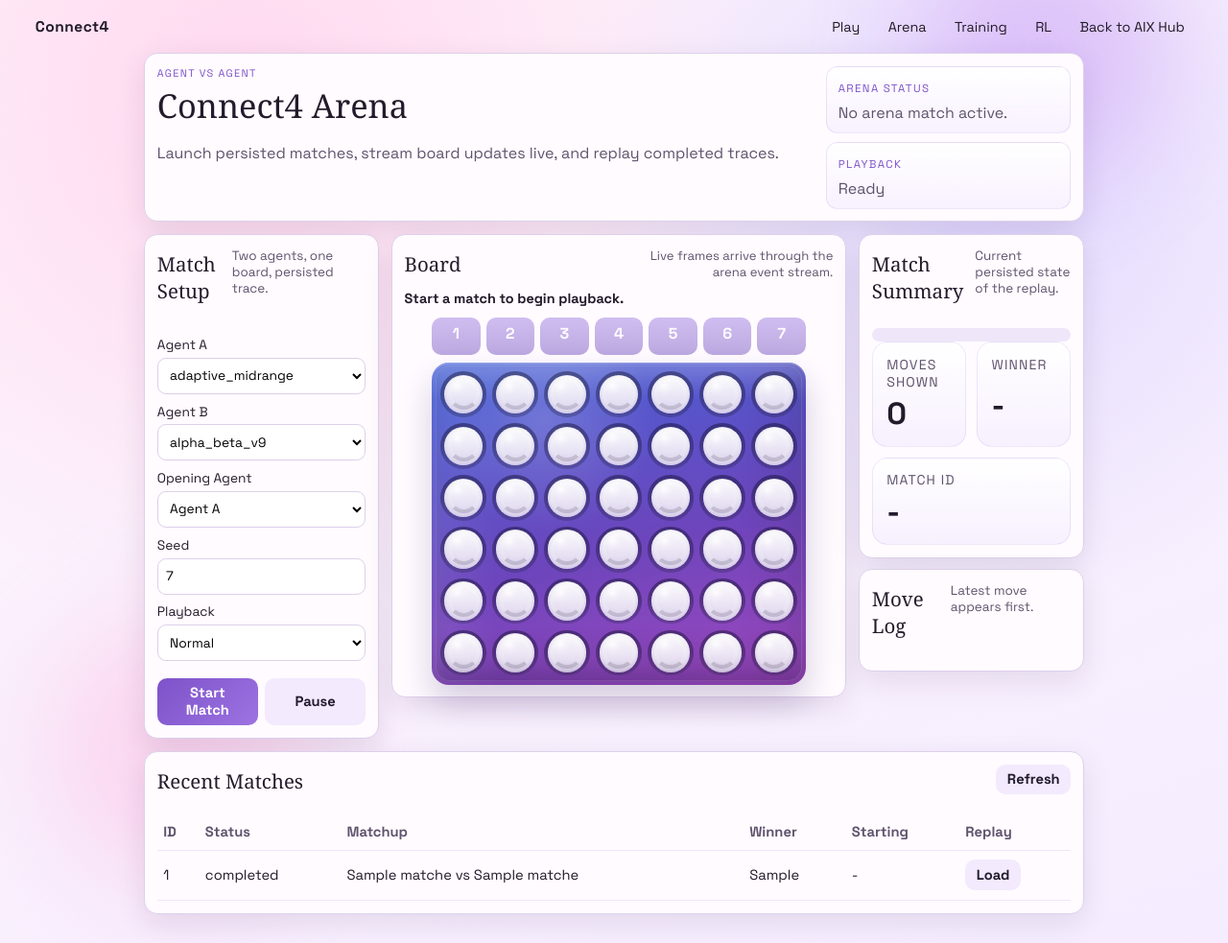
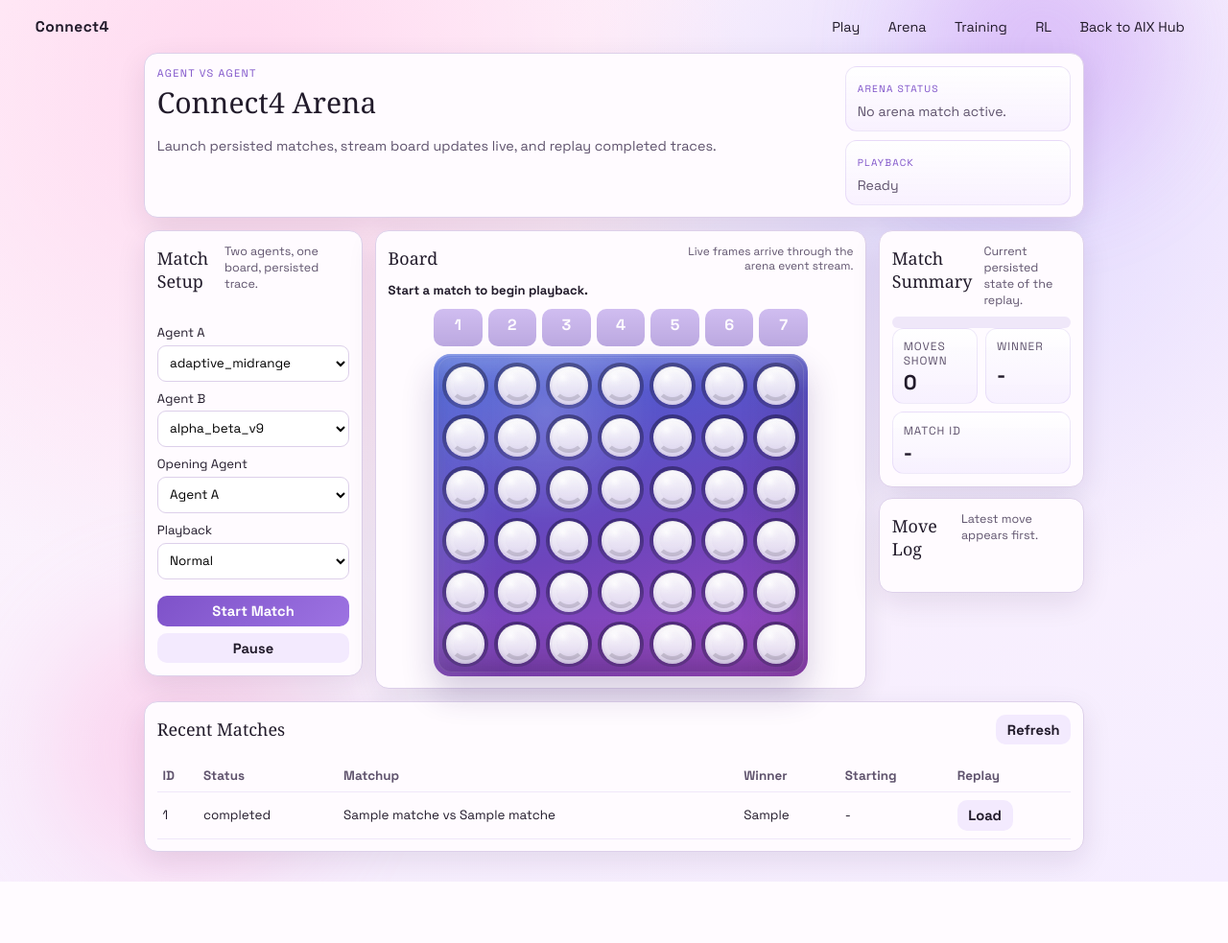
Before and after one commit to davidabelin/c4, a Flask app: page /arena in a window 1280 px wide. Shown: the whole page at 96% size. After the commit the page ends 919 px from the top, so only its background shows below. Run offline with Flask 3, Linux system fonts and the light colour scheme; tables that the repository leaves empty hold one stand-in row (values such as "Sample post"); some web fonts are replaced.

Commit message:
Refine Connect4 training, forecasts, and arena controls - rename user-facing branding to Connect4 - reduce remaining oversized arena and play typography - count one supervised sample per matching move - pad early history context instead of dropping early moves - update training copy to describe history context correctly - speed up board forecasts by removing repeated rollout sampling - return clearer forecast status and analysis errors - explain that forecast percentages are independent win estimates and do not sum to 100 - match forecast percentage font size to column number size - remove unused seed control from arena setup

```diff
--- a/c4_web/blueprints/game.py
+++ b/c4_web/blueprints/game.py
@@ -202,20 +202,19 @@ def _simulate_guided_outcome(
     next_mark: int,
     perspective_mark: int,
     lookahead: int,
-    sample_index: int,
 ) -> float:
     working = list(board)
     current_mark = int(next_mark)
-    seed_value = 1009 + sample_index * 131 + lookahead * 17 + sum((idx + 1) * int(value) for idx, value in enumerate(board))
+    seed_value = 1009 + lookahead * 17 + sum((idx + 1) * int(value) for idx, value in enumerate(board))
     saved_state = pyrandom.getstate()
     pyrandom.seed(seed_value)
     try:
-        for _ in range(max(0, int(lookahead))):
+        agent = build_heuristic_agent("alpha_beta_v9")
+        for ply in range(max(0, int(lookahead))):
             terminal = _terminal_outcome_for_board(working)
             if terminal is not None:
                 return _outcome_to_probability(terminal, perspective_mark)
-            agent = build_heuristic_agent("alpha_beta_v9")
-            action = select_ai_action(agent, working, config=_config(), mark=current_mark, rng=Random(seed_value))
+            action = select_ai_action(agent, working, config=_config(), mark=current_mark, rng=Random(seed_value + ply))
             next_grid = drop_piece(board_to_grid(working, _config()), action, mark=current_mark, config=_config())
             working = next_grid.reshape(-1).astype(int).tolist()
             current_mark = 1 if current_mark == 2 else 2
@@ -228,7 +227,7 @@ def _simulate_guided_outcome(
     return _heuristic_probability(working, perspective_mark)
 
 
-def _forecast_columns(board: list[int], lookahead: int, samples: int) -> list[dict]:
+def _forecast_columns(board: list[int], lookahead: int) -> list[dict]:
     forecasts: list[dict] = []
     config = _config()
     for column in valid_columns(board, config):
@@ -238,17 +237,12 @@ def _forecast_columns(board: list[int], lookahead: int, samples: int) -> list[di
         if immediate is not None:
             win_estimate = _outcome_to_probability(immediate, 1)
         else:
-            estimates = [
-                _simulate_guided_outcome(
-                    board_after_player,
-                    next_mark=2,
-                    perspective_mark=1,
-                    lookahead=max(0, int(lookahead) - 1),
-                    sample_index=sample_index,
-                )
-                for sample_index in range(max(1, int(samples)))
-            ]
-            win_estimate = float(sum(estimates) / len(estimates))
+            win_estimate = _simulate_guided_outcome(
+                board_after_player,
+                next_mark=2,
+                perspective_mark=1,
+                lookahead=max(0, int(lookahead) - 1),
+            )
         forecasts.append(
             {
                 "column": int(column),
@@ -428,23 +422,39 @@ def analyze_game(game_id: int):
 
     board = _decode_board(game.get("current_board_json", "[]"))
     lookahead = max(1, min(10, int(request.args.get("lookahead", 4))))
-    samples = max(4, min(32, int(request.args.get("samples", 12))))
+    requested_samples = max(1, min(32, int(request.args.get("samples", 1))))
 
     if str(game.get("status")) != "active":
-        return jsonify({"analysis": {"lookahead": lookahead, "samples": samples, "forecasts": [], "recommended_column": None}})
+        return jsonify(
+            {
+                "analysis": {
+                    "lookahead": lookahead,
+                    "samples": requested_samples,
+                    "forecasts": [],
+                    "recommended_column": None,
+                    "note": "Forecasts are available only during active games.",
+                    "measure": "independent_win_estimate",
+                }
+            }
+        )
 
-    forecasts = _forecast_columns(board, lookahead=lookahead, samples=samples)
-    recommended_column = forecasts[0]["column"] if forecasts else None
-    return jsonify(
-        {
-            "analysis": {
-                "lookahead": lookahead,
-                "samples": samples,
-                "forecasts": forecasts,
-                "recommended_column": recommended_column,
+    try:
+        forecasts = _forecast_columns(board, lookahead=lookahead)
+        recommended_column = forecasts[0]["column"] if forecasts else None
+        return jsonify(
+            {
+                "analysis": {
+                    "lookahead": lookahead,
+                    "samples": requested_samples,
+                    "forecasts": forecasts,
+                    "recommended_column": recommended_column,
+                    "note": "Each percent is an independent heuristic win estimate for choosing that column. The values are not normalized and do not sum to 100%.",
+                    "measure": "independent_win_estimate",
+                }
             }
-        }
-    )
+        )
+    except Exception as exc:
+        return jsonify({"error": f"analysis_failed: {exc}"}), 500
 
 
 @game_bp.post("/games/<int:game_id>/reset")
--- a/c4_web/static/css/theme.css
+++ b/c4_web/static/css/theme.css
@@ -115,16 +115,18 @@ h2 {
 }
 
 h1 {
-  font-size: clamp(1.3rem, 4vw, 2.15rem);
+  font-size: clamp(1.18rem, 3.3vw, 1.88rem);
 }
 
 h2 {
-  font-size: clamp(1rem, 2.4vw, 1.28rem);
+  font-size: clamp(0.96rem, 2vw, 1.12rem);
 }
 
 .lede {
   max-width: 66ch;
   color: var(--muted);
+  font-size: 0.9rem;
+  line-height: 1.45;
 }
 
 .grid {
@@ -149,7 +151,7 @@ h2 {
 .controls-grid label {
   display: grid;
   gap: 0.3rem;
-  font-size: 0.86rem;
+  font-size: 0.82rem;
 }
 
 .controls-row {
@@ -169,6 +171,7 @@ h2 {
   width: 100%;
   min-height: 38px;
   line-height: 1.2;
+  font-size: 0.84rem;
 }
 
 .is-hidden {
@@ -219,6 +222,8 @@ code {
 
 .status {
   color: var(--muted);
+  font-size: 0.88rem;
+  line-height: 1.35;
 }
 
 .play-stack {
@@ -235,7 +240,7 @@ code {
 .hero-status {
   display: grid;
   gap: 0.6rem;
-  width: min(255px, 100%);
+  width: min(235px, 100%);
 }
 
 .status-card {
@@ -253,7 +258,7 @@ code {
   display: inline-block;
   text-transform: uppercase;
   letter-spacing: 0.12em;
-  font-size: 0.72rem;
+  font-size: 0.64rem;
   color: var(--accent);
 }
 
@@ -271,12 +276,13 @@ code {
 .panel-note {
   margin: 0;
   color: var(--muted);
-  font-size: 0.84rem;
+  font-size: 0.78rem;
+  line-height: 1.35;
 }
 
 .play-layout {
   display: grid;
-  grid-template-columns: minmax(215px, 245px) minmax(0, 1fr) minmax(205px, 235px);
+  grid-template-columns: minmax(198px, 228px) minmax(0, 1fr) minmax(188px, 214px);
   align-items: start;
   gap: 0.8rem;
 }
@@ -381,7 +387,7 @@ code {
 
 .board-outcome {
   margin: 0;
-  font-size: 0.9rem;
+  font-size: 0.82rem;
   font-weight: 600;
   color: var(--ink);
 }
@@ -390,7 +396,7 @@ code {
   margin: 0;
   max-width: 24ch;
   color: var(--muted);
-  font-size: 0.82rem;
+  font-size: 0.74rem;
   text-align: right;
 }
 
@@ -411,7 +417,7 @@ code {
   border: 0;
   border-radius: 10px;
   font: inherit;
-  font-weight: 700;
+  font-weight: 600;
   color: #fff;
   background: linear-gradient(180deg, #9873df, #6b46bc);
   padding: 0.34rem 0.15rem;
@@ -440,12 +446,12 @@ code {
 }
 
 .drop-forecast {
-  font-size: 0.66rem;
+  font-size: 0.72rem;
   line-height: 1;
 }
 
 .drop-label {
-  font-size: 0.78rem;
+  font-size: 0.72rem;
   line-height: 1.1;
 }
 
@@ -585,12 +591,12 @@ code {
 .score-grid {
   display: grid;
   grid-template-columns: repeat(2, minmax(0, 1fr));
-  gap: 0.7rem;
+  gap: 0.5rem;
 }
 
 .score-card {
-  border-radius: 16px;
-  padding: 0.85rem 0.9rem;
+  border-radius: 12px;
+  padding: 0.64rem 0.68rem;
   background: linear-gradient(180deg, rgba(255, 255, 255, 0.94), rgba(247, 240, 255, 0.95));
   border: 1px solid rgba(126, 82, 201, 0.12);
   display: grid;
@@ -598,8 +604,10 @@ code {
 }
 
 .score-card strong {
-  font-size: clamp(1.45rem, 3vw, 2rem);
+  font-size: clamp(1rem, 2.2vw, 1.34rem);
   font-weight: 700;
+  line-height: 1.08;
+  overflow-wrap: anywhere;
 }
 
 .score-card-wide {
@@ -608,15 +616,15 @@ code {
 
 .score-label {
   color: var(--muted);
-  font-size: 0.88rem;
+  font-size: 0.74rem;
   text-transform: uppercase;
   letter-spacing: 0.08em;
 }
 
 .meter {
-  margin-top: 0.75rem;
+  margin-top: 0.55rem;
   width: 100%;
-  height: 0.9rem;
+  height: 0.72rem;
   border-radius: 999px;
   background: rgba(126, 82, 201, 0.12);
   overflow: hidden;
@@ -630,12 +638,12 @@ code {
 }
 
 .metrics {
-  margin: 0.8rem 0 0;
-  border-radius: 14px;
+  margin: 0.65rem 0 0;
+  border-radius: 12px;
   border: 1px solid rgba(126, 82, 201, 0.12);
   background: rgba(248, 242, 255, 0.72);
-  padding: 0.85rem;
-  font-size: 0.88rem;
+  padding: 0.65rem;
+  font-size: 0.8rem;
   line-height: 1.4;
   overflow: auto;
 }
@@ -647,13 +655,13 @@ code {
 .data-table {
   width: 100%;
   border-collapse: collapse;
-  font-size: 0.92rem;
+  font-size: 0.84rem;
 }
 
 .data-table th,
 .data-table td {
   text-align: left;
-  padding: 0.62rem 0.4rem;
+  padding: 0.5rem 0.35rem;
   border-bottom: 1px solid rgba(126, 82, 201, 0.12);
 }
 
@@ -678,7 +686,7 @@ code {
 
 @media (max-width: 1080px) {
   .play-layout {
-    grid-template-columns: minmax(0, 1fr) minmax(240px, 280px);
+    grid-template-columns: minmax(0, 1fr) minmax(210px, 240px);
   }
 
   .play-setup-panel {
--- a/c4_web/static/js/arena.js
+++ b/c4_web/static/js/arena.js
@@ -10,7 +10,6 @@
   const agentASelect = document.getElementById("agentASelect");
   const agentBSelect = document.getElementById("agentBSelect");
   const startingAgentSelect = document.getElementById("startingAgentSelect");
-  const arenaSeedInput = document.getElementById("arenaSeedInput");
   const arenaSpeedSelect = document.getElementById("arenaSpeedSelect");
   const startArenaBtn = document.getElementById("startArenaBtn");
   const pauseArenaBtn = document.getElementById("pauseArenaBtn");
@@ -266,7 +265,6 @@
       agent_a: String(agentASelect.value || ""),
       agent_b: String(agentBSelect.value || ""),
       starting_agent: String(startingAgentSelect.value || "agent_a"),
-      seed: Number(arenaSeedInput.value || 7),
     };
     const response = await fetch(`${apiBase}/arena/matches`, {
       method: "POST",
--- a/c4_web/static/js/train.js
+++ b/c4_web/static/js/train.js
@@ -121,14 +121,14 @@
       return;
     }
     const info = body.readiness;
-    let text = `Samples: ${info.sample_count} (minimum ${info.minimum_required_samples}) from ${info.total_move_rows} moves.`;
+    let text = `Samples: ${info.sample_count} (minimum ${info.minimum_required_samples}) from ${info.total_move_rows} matching moves.`;
     text += info.can_train ? " Ready to train." : " Need more matching moves.";
     if (!info.sklearn_available) {
       text += ` scikit-learn unavailable: ${info.sklearn_import_error || "import failed"}.`;
     }
     readinessStatus.textContent = text;
     if (sampleFormula) {
-      const formula = info.sample_formula || "Each included session contributes max(0, moves - lookback) samples.";
+      const formula = info.sample_formula || "Each included session contributes one sample per matching move.";
       const sessionPart = typeof info.session_count === "number" ? ` Sessions analyzed: ${info.session_count}.` : "";
       sampleFormula.textContent = `${formula}${sessionPart}`;
     }
--- a/c4_web/templates/pages/arena.html
+++ b/c4_web/templates/pages/arena.html
@@ -42,10 +42,6 @@
             <option value="agent_b">Agent B</option>
             <option value="random">Random</option>
           </select>
-        </label>
-        <label>
-          Seed
-          <input id="arenaSeedInput" name="seed" type="number" min="0" step="1" value="7">
         </label>
         <label>
           Playback
--- a/c4_web/templates/pages/train.html
+++ b/c4_web/templates/pages/train.html
@@ -16,7 +16,7 @@
       </label>
       <p id="modelDescription" class="form-note">Decision Tree: quick baseline for tabular board and action-history patterns.</p>
       <label>
-        <span class="label-line">Lookback <span class="help-dot" title="How many previous move decisions are encoded into one training sample.">i</span></span>
+        <span class="label-line">History Context <span class="help-dot" title="How many prior moves are encoded into each training sample. Connect4 lookahead is configured on the Play page forecasts, not here.">i</span></span>
         <input name="lookback" type="number" min="1" max="20" value="5">
       </label>
       <label>
@@ -59,7 +59,7 @@
     <p id="mlpHint" class="status">Neural-network settings are shown only when Neural Network is selected.</p>
     <details class="inline-details">
       <summary>How are "samples from moves" calculated?</summary>
-      <p id="sampleFormula" class="form-note">Each included session with <code>n</code> matching moves contributes <code>max(0, n - lookback)</code> samples.</p>
+      <p id="sampleFormula" class="form-note">Each included session with <code>n</code> matching moves contributes <code>n</code> samples. Early moves use whatever history exists and pad the rest of the context window.</p>
     </details>
     <p id="readinessStatus" class="status">Checking training readiness...</p>
   </div>
```
Also changed, not shown: c4_training/supervised.py (+3 -11 lines), c4_web/static/js/play.js (+4 -4 lines).
